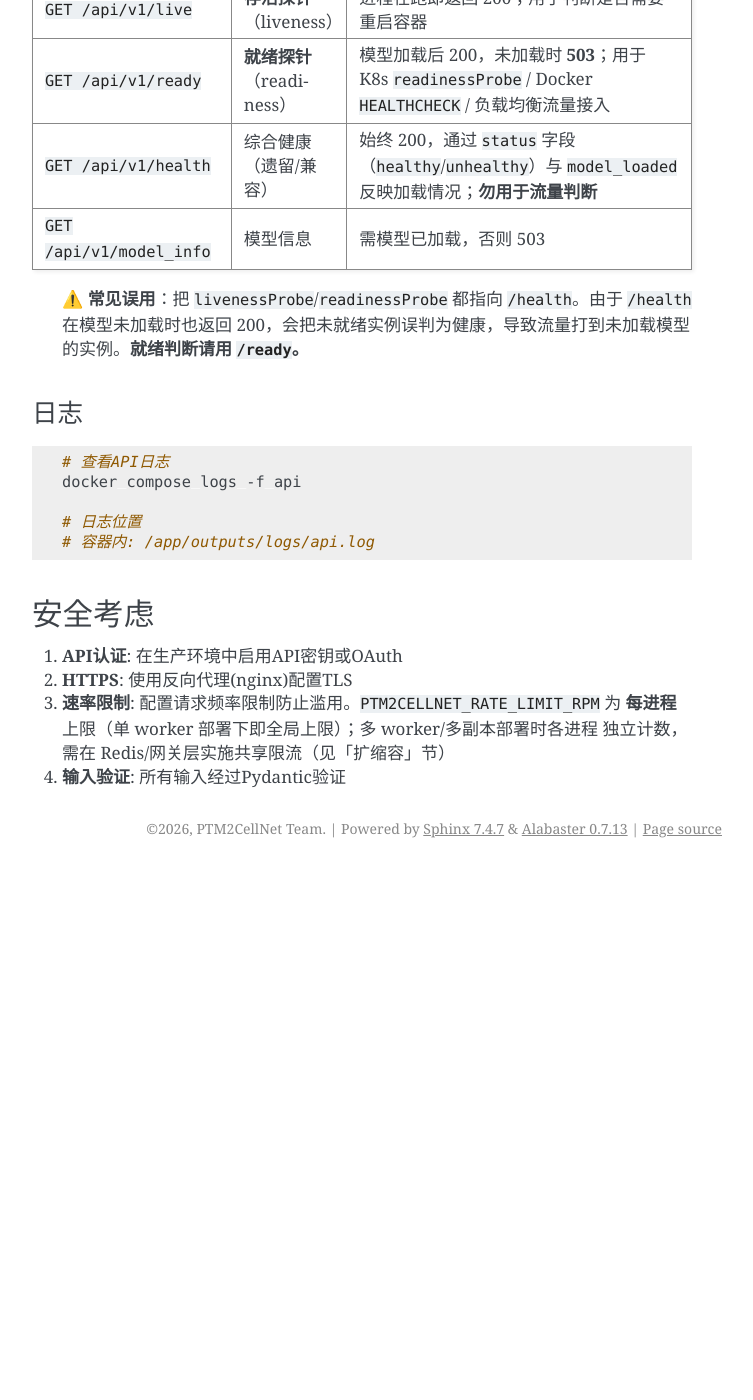
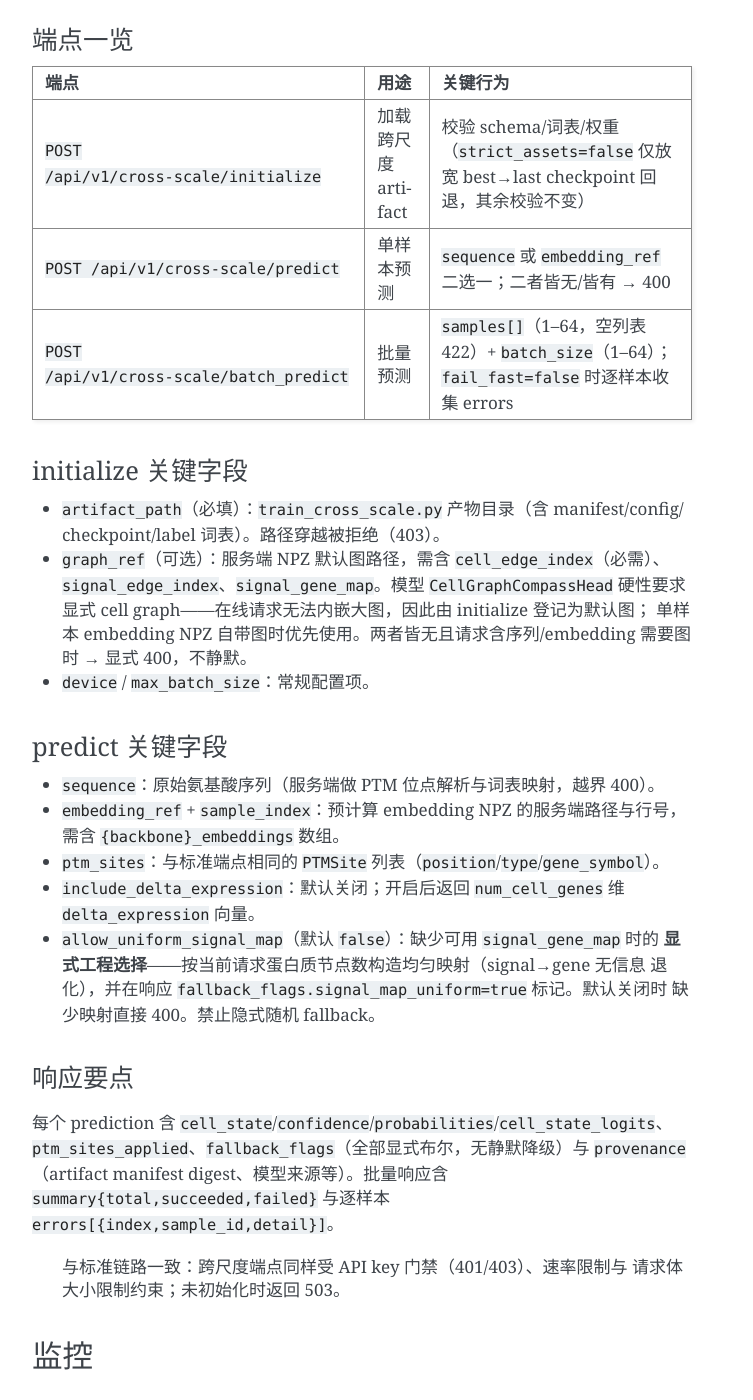
Before and after one commit to valleyhe/PTM2CellNet, a Sphinx documentation site: the page built from docs/guides/deployment.md, in a window 1280 px wide and 1400 px high, scrolled down 3622 px. Shown: the whole window, without its empty margins (388-1141 px from the left). Built offline with Sphinx 7.4.7, drawn with Linux system fonts in a browser that asks for light colours; before the commit the page ends 4490 px from its top, so only the background shows below that; some of the changed text lies outside the part shown.

Commit message:
test+docs: geneformer embedding contract suite and cross-scale deployment guide (N06 remainder / API doc backfill)
- 13 dedicated tests for GeneformerEmbeddingLoader: fallback warning
  semantics, strict gate (ctor + PTM2CELLNET_STRICT_MODEL_ASSETS),
  stable-hash gene mapping, int/out-of-range lookup, device move,
  singleton helpers; offline-safe (absent local paths + HF_HUB_OFFLINE)
- deployment.md: document cross-scale initialize/predict/batch_predict
  endpoints, graph_ref contract, allow_uniform_signal_map explicit
  fallback flag, batch fail_fast semantics (v5.0 §7.2 item 8)

````diff
--- a/docs/guides/deployment.md
+++ b/docs/guides/deployment.md
@@ -138,6 +138,54 @@ spec:
   type: LoadBalancer
 ```
 
+## 跨尺度推理端点（cross-scale）
+
+跨尺度模型（`CrossScalePTM2CellNet`，由 `scripts/train_cross_scale.py --output` 产出的
+artifact 目录）通过独立的三个端点在线服务。它与标准 `/api/v1/predict` 链路
+**完全独立**：独立状态槽、独立初始化，两类模型可在同一进程并存，互不干扰。
+
+### 端点一览
+
+| 端点 | 用途 | 关键行为 |
+|---|---|---|
+| `POST /api/v1/cross-scale/initialize` | 加载跨尺度 artifact | 校验 schema/词表/权重（`strict_assets=false` 仅放宽 best→last checkpoint 回退，其余校验不变） |
+| `POST /api/v1/cross-scale/predict` | 单样本预测 | `sequence` 或 `embedding_ref` 二选一；二者皆无/皆有 → 400 |
+| `POST /api/v1/cross-scale/batch_predict` | 批量预测 | `samples[]`（1–64，空列表 422）+ `batch_size`（1–64）；`fail_fast=false` 时逐样本收集 errors |
+
+### initialize 关键字段
+
+- `artifact_path`（必填）：`train_cross_scale.py` 产物目录（含 manifest/config/
+  checkpoint/label 词表）。路径穿越被拒绝（403）。
+- `graph_ref`（可选）：服务端 NPZ 默认图路径，需含 `cell_edge_index`（必需）、
+  `signal_edge_index`、`signal_gene_map`。模型 `CellGraphCompassHead` 硬性要求
+  显式 cell graph——在线请求无法内嵌大图，因此由 initialize 登记为默认图；
+  单样本 embedding NPZ 自带图时优先使用。两者皆无且请求含序列/embedding
+  需要图时 → 显式 400，不静默。
+- `device` / `max_batch_size`：常规配置项。
+
+### predict 关键字段
+
+- `sequence`：原始氨基酸序列（服务端做 PTM 位点解析与词表映射，越界 400）。
+- `embedding_ref` + `sample_index`：预计算 embedding NPZ 的服务端路径与行号，
+  需含 `{backbone}_embeddings` 数组。
+- `ptm_sites`：与标准端点相同的 `PTMSite` 列表（`position`/`type`/`gene_symbol`）。
+- `include_delta_expression`：默认关闭；开启后返回 `num_cell_genes` 维
+  `delta_expression` 向量。
+- `allow_uniform_signal_map`（默认 `false`）：缺少可用 `signal_gene_map` 时的
+  **显式工程选择**——按当前请求蛋白质节点数构造均匀映射（signal→gene 无信息
+  退化），并在响应 `fallback_flags.signal_map_uniform=true` 标记。默认关闭时
+  缺少映射直接 400。禁止隐式随机 fallback。
+
+### 响应要点
+
+每个 prediction 含 `cell_state`/`confidence`/`probabilities`/`cell_state_logits`、
+`ptm_sites_applied`、`fallback_flags`（全部显式布尔，无静默降级）与
+`provenance`（artifact manifest digest、模型来源等）。批量响应含
+`summary{total,succeeded,failed}` 与逐样本 `errors[{index,sample_id,detail}]`。
+
+> 与标准链路一致：跨尺度端点同样受 API key 门禁（401/403）、速率限制与
+> 请求体大小限制约束；未初始化时返回 503。
+
 ## 监控
 
 ### 健康检查端点
````
Also changed, not shown: 1 other file.
